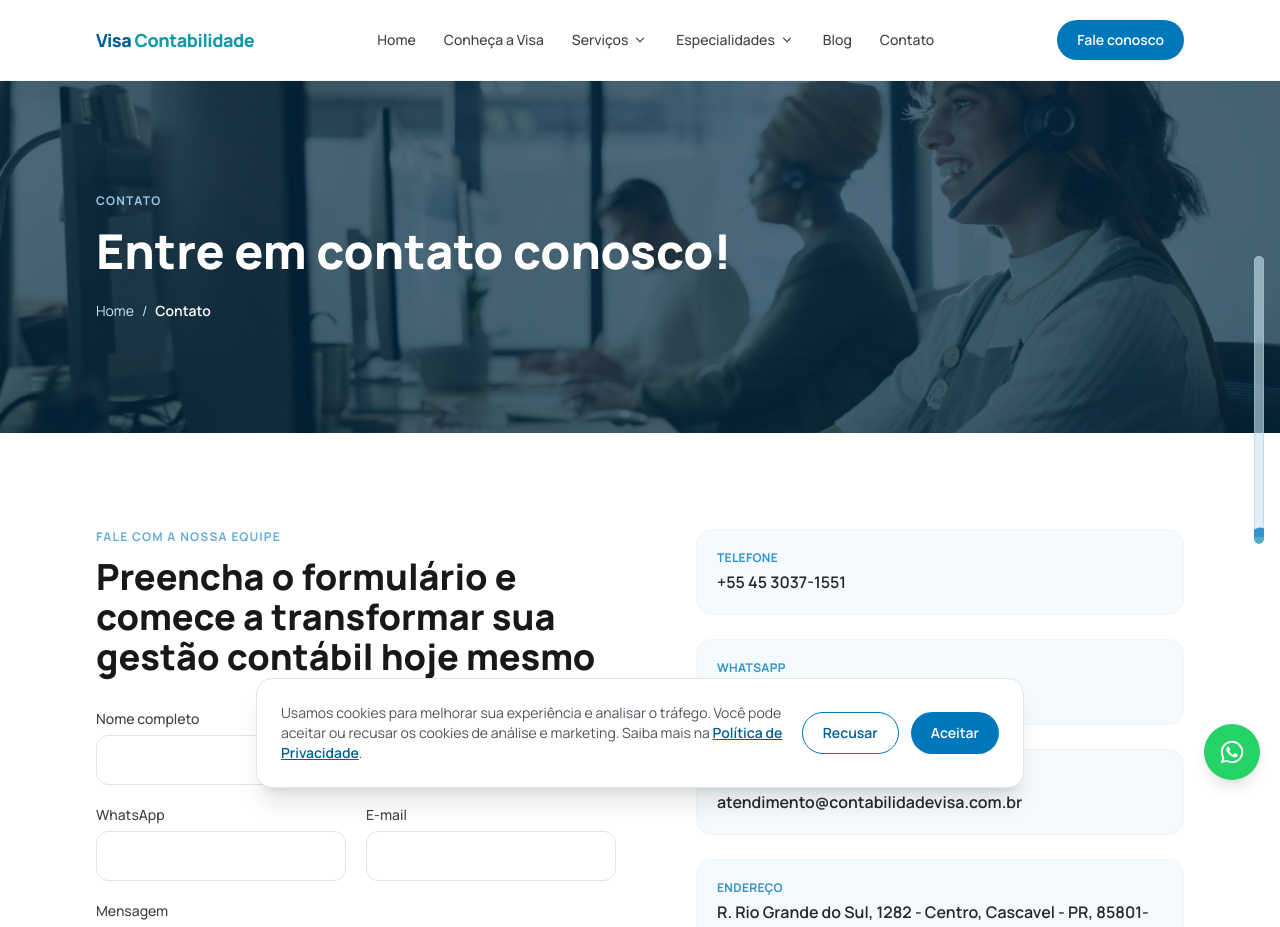
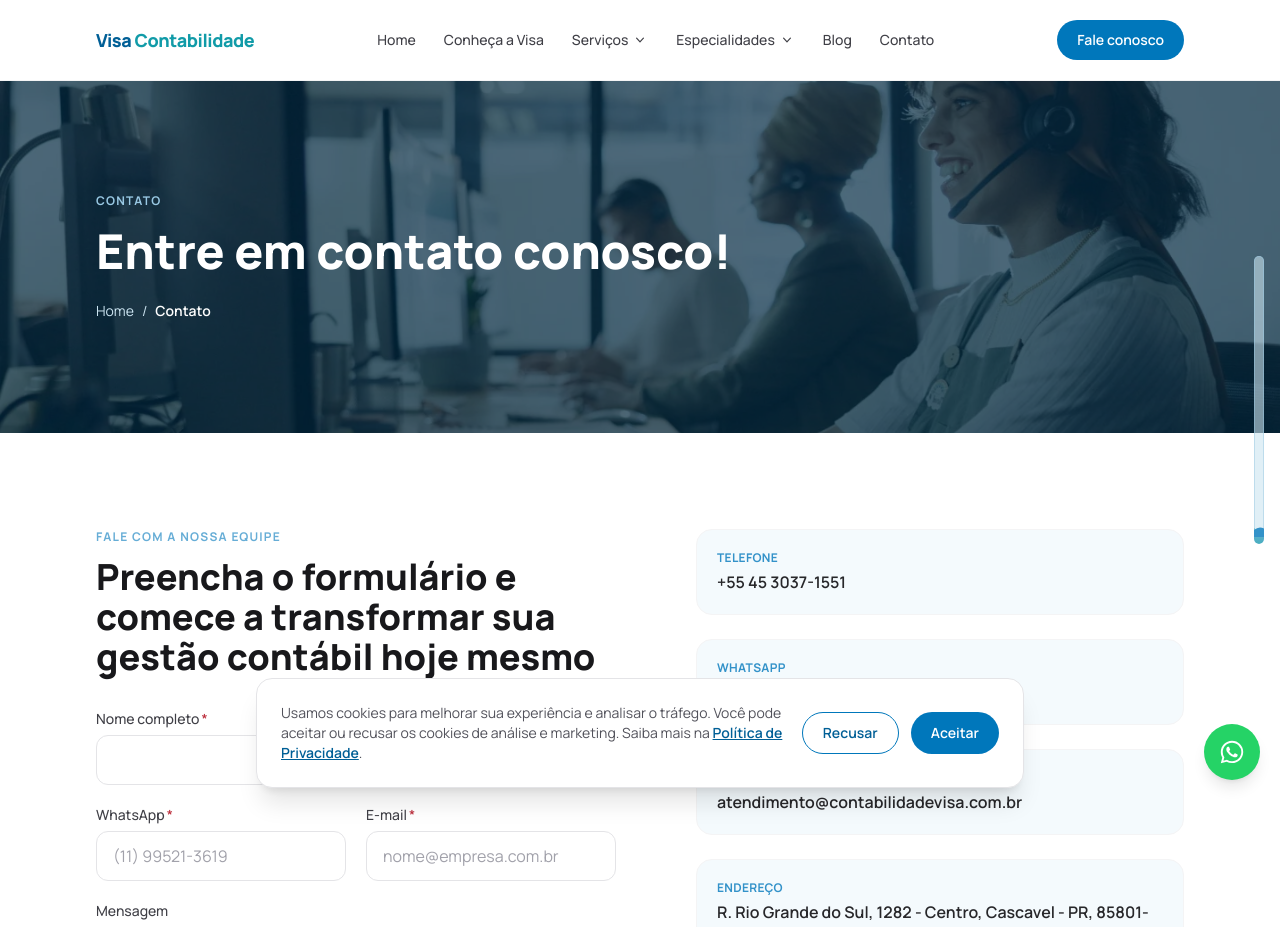
Before and after one commit to keysonw4-art/Visa, a Next.js app: page /escritorio-contabil in a window 1280 px wide. Shown: the top 927 px of the page. Built offline with nearby package versions, Linux system fonts and the light colour scheme.

Commit message:
Formulário + auditoria segurança

```diff
--- a/components/forms/ContactForm.tsx
+++ b/components/forms/ContactForm.tsx
@@ -7,6 +7,7 @@ import { zodResolver } from "@hookform/resolvers/zod";
 
 import { Button } from "@/components/ui/Button";
 import { contactSchema, type ContactInput } from "@/lib/validation/contact";
+import { formatPhoneBR } from "@/lib/utils/phone";
 
 type Status = "idle" | "sending" | "success" | "error";
 
@@ -22,8 +23,15 @@ export function ContactForm() {
     formState: { errors },
   } = useForm<ContactInput>({
     resolver: zodResolver(contactSchema),
+    // Valida assim que o usuário sai do campo e revalida a cada tecla:
+    // dá feedback imediato do que está certo/errado.
+    mode: "onTouched",
+    reValidateMode: "onChange",
     defaultValues: { message: "", company: "", consent: false },
   });
+
+  // Aplica a máscara de WhatsApp conforme o usuário digita.
+  const phoneField = register("phone");
 
   // Timestamp de render (anti-bot por timing) — gravado no form após o mount.
   useEffect(() => {
@@ -70,21 +78,42 @@ export function ContactForm() {
         </label>
       </div>
 
-      <Field label="Nome completo" error={errors.name?.message}>
+      <Field label="Nome completo" required error={errors.name?.message}>
         <input
           type="text"
           autoComplete="name"
           className={inputClass}
+          aria-invalid={!!errors.name}
           {...register("name")}
         />
       </Field>
 
       <div className="grid gap-5 sm:grid-cols-2">
-        <Field label="WhatsApp" error={errors.phone?.message}>
-          <input type="tel" autoComplete="tel" className={inputClass} {...register("phone")} />
+        <Field label="WhatsApp" required error={errors.phone?.message}>
+          <input
+            type="tel"
+            inputMode="numeric"
+            autoComplete="tel"
+            placeholder="(11) 99521-3619"
+            maxLength={16}
+            className={inputClass}
+            aria-invalid={!!errors.phone}
+            {...phoneField}
+            onChange={(e) => {
+              e.target.value = formatPhoneBR(e.target.value);
+              void phoneField.onChange(e);
+            }}
+          />
         </Field>
-        <Field label="E-mail" error={errors.email?.message}>
-          <input type="email" autoComplete="email" className={inputClass} {...register("email")} />
+        <Field label="E-mail" required error={errors.email?.message}>
+          <input
+            type="email"
+            autoComplete="email"
+            placeholder="nome@empresa.com.br"
+            className={inputClass}
+            aria-invalid={!!errors.email}
+            {...register("email")}
+          />
         </Field>
       </div>
 
@@ -123,15 +152,24 @@ const inputClass =
 function Field({
   label,
   error,
+  required = false,
   children,
 }: {
   label: string;
   error?: string;
+  required?: boolean;
   children: React.ReactNode;
 }) {
   return (
     <label className="block">
-      <span className="mb-1.5 block text-sm font-medium text-ink-700">{label}</span>
+      <span className="mb-1.5 block text-sm font-medium text-ink-700">
+        {label}
+        {required && (
+          <span className="ml-0.5 text-accent-red" aria-hidden="true">
+            *
+          </span>
+        )}
+      </span>
       {children}
       {error && <span className="mt-1 block text-sm text-accent-red">{error}</span>}
     </label>
--- /dev/null
+++ b/lib/utils/phone.ts
@@ -0,0 +1,24 @@
+/** Utilitários de telefone/WhatsApp brasileiro. */
+
+/** Só os dígitos (até 11). */
+export function phoneDigits(value: string): string {
+  return value.replace(/\D/g, "").slice(0, 11);
+}
+
+/**
+ * Formata progressivamente como WhatsApp/celular brasileiro: (11) 99521-3619.
+ * Aceita digitação parcial (mostra a máscara conforme o usuário digita).
+ */
+export function formatPhoneBR(value: string): string {
+  const d = phoneDigits(value);
+  if (d.length === 0) return "";
+  if (d.length <= 2) return `(${d}`;
+  if (d.length <= 7) return `(${d.slice(0, 2)}) ${d.slice(2)}`;
+  return `(${d.slice(0, 2)}) ${d.slice(2, 7)}-${d.slice(7)}`;
+}
+
+/** Válido = 10 (fixo) ou 11 (celular) dígitos. */
+export function isValidPhoneBR(value: string): boolean {
+  const len = phoneDigits(value).length;
+  return len === 10 || len === 11;
+}
--- a/lib/validation/contact.ts
+++ b/lib/validation/contact.ts
@@ -1,23 +1,32 @@
 import { z } from "zod";
+
+import { isValidPhoneBR } from "@/lib/utils/phone";
 
 /**
  * Schema compartilhado entre cliente (React Hook Form) e servidor (route handler).
  * O servidor revalida sempre — nunca confia no que veio do cliente.
+ * Cada campo valida seu TIPO e FORMATO: nome/e-mail/WhatsApp são obrigatórios;
+ * consentimento é boolean que precisa ser true.
  */
 
 export const contactSchema = z.object({
   name: z
-    .string()
+    .string({ error: "Informe seu nome." })
     .trim()
     .min(2, "Informe seu nome completo.")
     .max(120, "Nome muito longo."),
-  email: z.email("E-mail inválido.").max(160),
+  email: z
+    .string({ error: "Informe seu e-mail." })
+    .trim()
+    .min(1, "Informe seu e-mail.")
+    .max(160, "E-mail muito longo.")
+    .pipe(z.email("E-mail inválido. Ex.: nome@empresa.com.br")),
   phone: z
-    .string()
+    .string({ error: "Informe seu WhatsApp." })
     .trim()
-    .min(8, "Informe um telefone/WhatsApp válido.")
-    .max(40),
-  message: z.string().trim().max(3000).optional(),
+    .min(1, "Informe seu WhatsApp.")
+    .refine(isValidPhoneBR, "WhatsApp inválido. Use o formato (11) 99521-3619."),
+  message: z.string().trim().max(3000, "Mensagem muito longa.").optional(),
   consent: z
     .boolean()
     .refine((v) => v === true, "É necessário aceitar a Política de Privacidade."),
```
